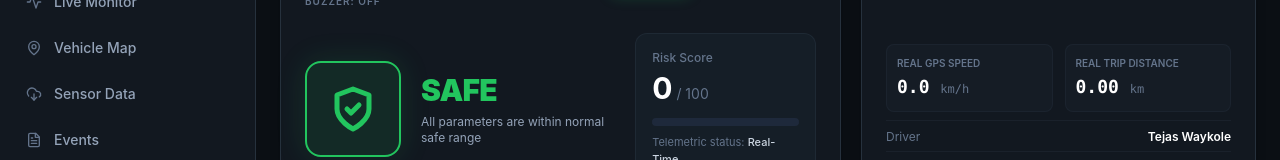
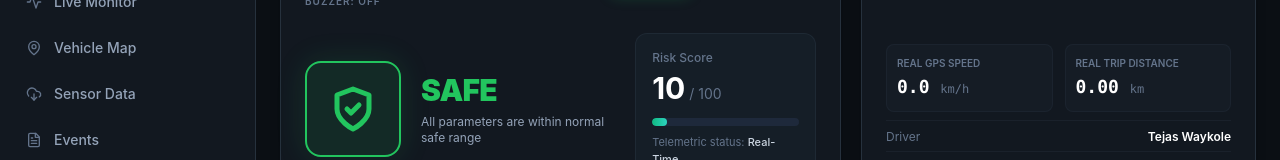
Before and after one commit to Tejaswaykole/SafeRide, a React (Vite) app in the folder frontend/: page / in a window 1280 px wide. Shown: the part 158-318 px from the top of the page. Built offline with nearby package versions, Linux system fonts and the light colour scheme; no server answers.

Commit message:
fix: sync web countdown with oled timer and deactivate timer in warning condition

```diff
--- a/frontend/src/pages/Dashboard.tsx
+++ b/frontend/src/pages/Dashboard.tsx
@@ -73,12 +73,17 @@ export default function Dashboard() {
           setIsLatchedCritical(true);
           setCountdown(0);
           if (statusData.reason) setLatchedReason(statusData.reason);
-        } else if (statusData.current_status === 'CRITICAL' || statusData.status === 'CRITICAL' || statusData.critical_active) {
+        } else if (statusData.current_status === 'CRITICAL' || (statusData.critical_active && statusData.current_status !== 'WARNING')) {
           setIsLatchedCritical(false);
           if (statusData.reason) setLatchedReason(statusData.reason);
-          const rem = statusData.critical_timer > 0 ? statusData.critical_timer : 60;
-          setCountdown(prev => (prev > 0 ? Math.min(prev, rem) : rem));
-        } else if (statusData.current_status === 'SAFE' && !statusData.critical_latched) {
+          // Directly sync timer with hardware OLED display
+          if (statusData.critical_timer != null && statusData.critical_timer > 0) {
+            setCountdown(statusData.critical_timer);
+          } else {
+            setCountdown(prev => (prev > 0 ? prev : 60));
+          }
+        } else {
+          // WARNING OR SAFE: Strictly NO timer! Clear and deactivate countdown
           setIsLatchedCritical(false);
           setLatchedReason(null);
           setCountdown(0);
@@ -134,12 +139,17 @@ export default function Dashboard() {
           setIsLatchedCritical(true);
           setCountdown(0);
           if (lastMessage.reason) setLatchedReason(lastMessage.reason);
-        } else if (lastMessage.status === 'CRITICAL' || lastMessage.critical_active) {
+        } else if (lastMessage.status === 'CRITICAL' || (lastMessage.critical_active && lastMessage.status !== 'WARNING')) {
           setIsLatchedCritical(false);
           if (lastMessage.reason) setLatchedReason(lastMessage.reason);
-          const rem = lastMessage.critical_timer > 0 ? lastMessage.critical_timer : 60;
-          setCountdown(prev => (prev > 0 ? Math.min(prev, rem) : rem));
-        } else if (lastMessage.reason?.includes('RESET') || (lastMessage.status === 'SAFE' && !lastMessage.critical_latched)) {
+          // Directly sync countdown with hardware OLED display
+          if (lastMessage.critical_timer != null && lastMessage.critical_timer > 0) {
+            setCountdown(lastMessage.critical_timer);
+          } else {
+            setCountdown(prev => (prev > 0 ? prev : 60));
+          }
+        } else {
+          // WARNING OR SAFE: Strictly NO timer! Clear and deactivate countdown
           setIsLatchedCritical(false);
           setLatchedReason(null);
           setCountdown(0);
@@ -221,6 +231,12 @@ export default function Dashboard() {
   // Smooth local 1-second countdown ticker
   useEffect(() => {
     if (countdown <= 0) return;
+    // Strictly do not tick if vehicle is in WARNING or SAFE status
+    if (vehicleStatus?.status === 'WARNING' || vehicleStatus?.current_status === 'WARNING') {
+      setCountdown(0);
+      setIsLatchedCritical(false);
+      return;
+    }
     const interval = setInterval(() => {
       setCountdown(prev => {
         if (prev <= 1) {
@@ -232,7 +248,7 @@ export default function Dashboard() {
       });
     }, 1000);
     return () => clearInterval(interval);
-  }, [countdown]);
+  }, [countdown, vehicleStatus?.status, vehicleStatus?.current_status]);
 
   // Remote Admin Actions
   const handleAdminCutoff = async () => {
@@ -347,25 +363,35 @@ export default function Dashboard() {
     vehicleStatus?.reason === "ADMIN SHUTDOWN"
   );
 
+  const isWarningStatus = !isAdminCutoff && Boolean(
+    vehicleStatus?.status === 'WARNING' ||
+    vehicleStatus?.current_status === 'WARNING' ||
+    (alcoholVal >= 500 && alcoholVal <= 1000 && !vehicleStatus?.rash_driving_detected)
+  );
+
   const isCritical = Boolean(
+    !isWarningStatus && (
       isLatchedCritical ||
       vehicleStatus?.critical_latched ||
       isAdminCutoff ||
       vehicleStatus?.status === 'CRITICAL' ||
       vehicleStatus?.current_status === 'CRITICAL' ||
       (latestSensors && (latestSensors.alcohol_value ?? 0) > 1000)
+    )
   );
 
   // If Admin cutoff is active, DO NOT show alcohol or MPU per user requirement
   const isAlcoholWarnPhase1 = !isAdminCutoff && Boolean(alcoholVal >= 500 && alcoholVal <= 750);
   const isAlcoholWarnPhase2 = !isAdminCutoff && Boolean(alcoholVal >= 751 && alcoholVal <= 1000);
-  const isAlcoholCrit = !isAdminCutoff && Boolean((alcoholVal > 1000) || (vehicleStatus?.status === 'CRITICAL' && (vehicleStatus?.reason?.includes('ALCOHOL') || alcoholVal >= 500)));
-  const isAlcoholWarn = !isAdminCutoff && (isAlcoholWarnPhase1 || isAlcoholWarnPhase2 || Boolean(vehicleStatus?.alcohol_detected));
+  const isAlcoholCrit = !isAdminCutoff && !isWarningStatus && Boolean((alcoholVal > 1000) || (vehicleStatus?.status === 'CRITICAL' && vehicleStatus?.reason?.includes('ALCOHOL')));
+  const isAlcoholWarn = !isAdminCutoff && (isAlcoholWarnPhase1 || isAlcoholWarnPhase2 || (Boolean(vehicleStatus?.alcohol_detected) && !isAlcoholCrit));
   const isRashWarn = !isAdminCutoff && Boolean(vehicleStatus?.rash_driving_detected);
 
-  const riskScore = isCritical ? 100 : (vehicleStatus?.current_risk_score ?? vehicleStatus?.risk_score ?? 0);
+  const riskScore = isCritical ? 100 : (vehicleStatus?.current_risk_score ?? vehicleStatus?.risk_score ?? (isWarningStatus ? 50 : 10));
   const currentStatus = isAdminCutoff
     ? "OFFED BY ADMIN"
+    : isWarningStatus
+    ? "WARNING"
     : isCritical
     ? "CRITICAL"
     : (vehicleStatus?.current_status ?? vehicleStatus?.status ?? "SAFE");
@@ -601,7 +627,7 @@ export default function Dashboard() {
       )}
 
       {/* PERSISTENT CRITICAL EMERGENCY & ENGINE LOCKOUT BANNER */}
-      {(isCritical || countdown > 0 || isAdminCutoff || vehicleStatus?.critical_active) && (
+      {(!isWarningStatus && (isCritical || countdown > 0 || isAdminCutoff || vehicleStatus?.critical_active)) && (
         <div className={`p-4 sm:p-5 rounded-2xl border-2 flex flex-col md:flex-row items-center justify-between gap-4 shadow-2xl transition-all ${
           isAdminCutoff
             ? 'bg-red-950/90 border-red-500 text-red-100 shadow-[0_0_40px_rgba(239,68,68,0.45)]'
```
Also changed, not shown: 1 other file (tests, documents, lock files or other folders). Lines whose indentation alone changed are shown as unchanged.
